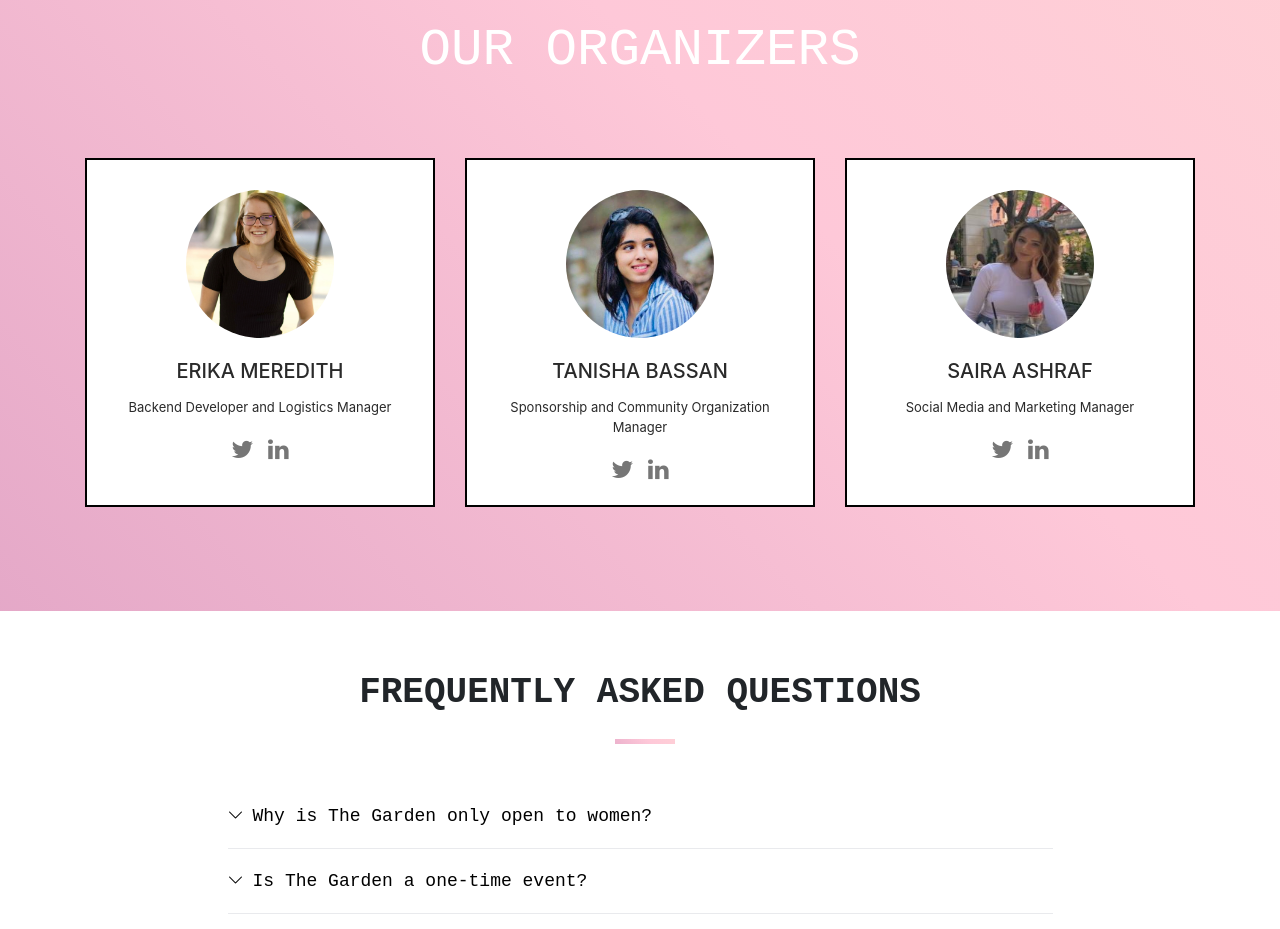
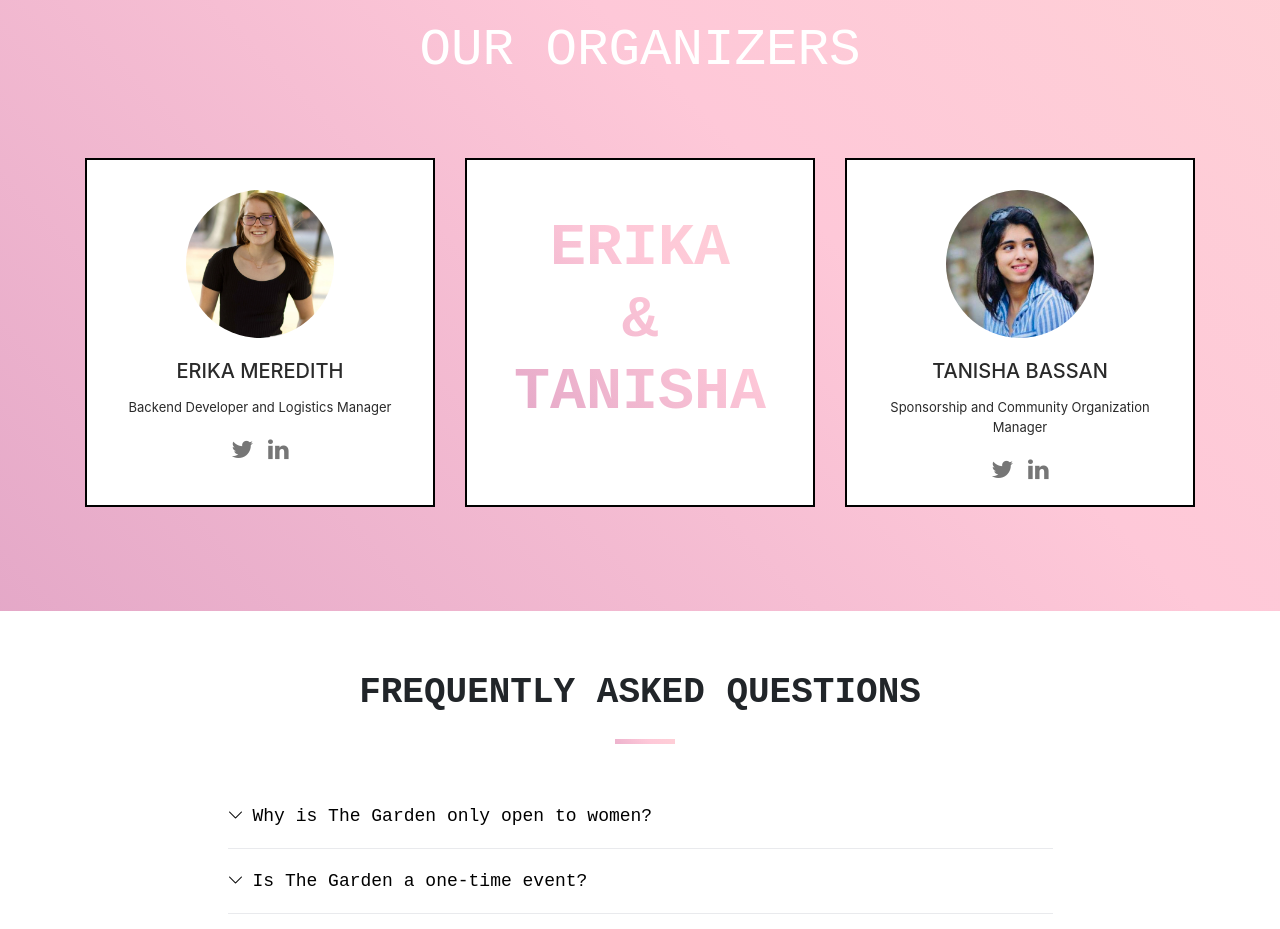
Before and after one commit to thegardenhackerhouse/home, a plain HTML site: page index.html in a window 1280 px wide. Shown: the part 1876-2805 px from the top of the page. Drawn offline with nearby package versions, Linux system fonts and the light colour scheme; files whose address does not match are found by name.

Commit message:
updated organizers section

```diff
--- a/assets/css/style.css
+++ b/assets/css/style.css
@@ -665,7 +665,7 @@ h1, h2, h3, h4, h5, h6 {
   text-align: center;
 }
 
-.service-5 h1, .service-5 h2, .service-5 h3, .service-5 h4, .service-5 h5, .service-5 h6 {
+.service-5 h1,.service-5 h2, .service-5 h3, .service-5 h4, .service-5 h5, .service-5 h6 {
   color: #3e4555;
   font-family: "Montserrat", sans-serif;
   font-weight:700;
@@ -1129,6 +1129,7 @@ display:inline-block;
  border:2px solid #000;
  margin: 0 0 28px;
 }
+
 .our-webcoderskull .cnt-block figure{
  width:148px;
  height:148px;
@@ -1161,6 +1162,23 @@ color:#337ab7;
  line-height:20px;
  font-weight:400;
 }
+
+.our-webcoderskull .cnt-block h2 {
+  font-family: "Space Mono", monospace;
+  font-size: 60px;
+  font-weight: 700;
+  text-align: center;
+  transform: translate(0%, 10%);
+  background: linear-gradient(45deg,#E0BBE4, #957DAD, #D291BC, #FEC8D8, #FFDFD3);
+  background-size: 600% 100%;
+  animation: gradient 8s linear infinite;
+  animation-direction: alternate;
+	-webkit-background-clip: text;
+	background-clip: text;
+	-webkit-text-fill-color: transparent;
+	text-fill-color: transparent;
+}
+
 .our-webcoderskull .cnt-block .follow-us{
 margin:20px 0 0;
 }
--- a/index.html
+++ b/index.html
@@ -190,7 +190,7 @@
         </div>
         <ul class="row">
           <li class="col-sm-4">
-              <div class="cnt-block equal-hight" style="height: 349px;">
+              <div class="cnt-block equal-height" style="height: 349px;">
                 <figure><img src="assets/img/erikam008.jpg" class="img-responsive" alt=""></figure>
                 <h3><a href="#">Erika Meredith</a></h3>
                 <p>Backend Developer and Logistics Manager</p>
@@ -201,6 +201,11 @@
               </div>
           </li>
           <li class="col-sm-4">
+            <div class="cnt-block equal-height" style="height: 349px;">
+              <h2>ERIKA<br>&<br>TANISHA</h2>
+            </div>
+        </li>
+          <li class="col-sm-4">
               <div class="cnt-block equal-hight" style="height: 349px;">
                 <figure><img src="assets/img/tanisha.jpeg" class="img-responsive" alt=""></figure>
                 <h3><a href="#">Tanisha Bassan</a></h3>
@@ -208,17 +213,6 @@
                 <ul class="follow-us clearfix">
                   <li><a href="https://twitter.com/tanishabassan"><i class="fa fa-twitter" aria-hidden="true"></i></a></li>
                   <li><a href="https://www.linkedin.com/in/tanisha-bassan-b4b254141/"><i class="fa fa-linkedin" aria-hidden="true"></i></a></li>
-                </ul>
-              </div>
-          </li>
-          <li class="col-sm-4">
-              <div class="cnt-block equal-hight" style="height: 349px;">
-                <figure><img src="assets/img/saira.JPG" class="img-responsive" alt=""></figure>
-                <h3><a href="#">Saira Ashraf</a></h3>
-                <p>Social Media and Marketing Manager</p>
-                <ul class="follow-us clearfix">
-                  <li><a href="https://twitter.com/sairaxashraf"><i class="fa fa-twitter" aria-hidden="true"></i></a></li>
-                  <li><a href="https://www.linkedin.com/in/saira-ashraf-51a075176/"><i class="fa fa-linkedin" aria-hidden="true"></i></a></li>
                 </ul>
               </div>
           </li>
```
